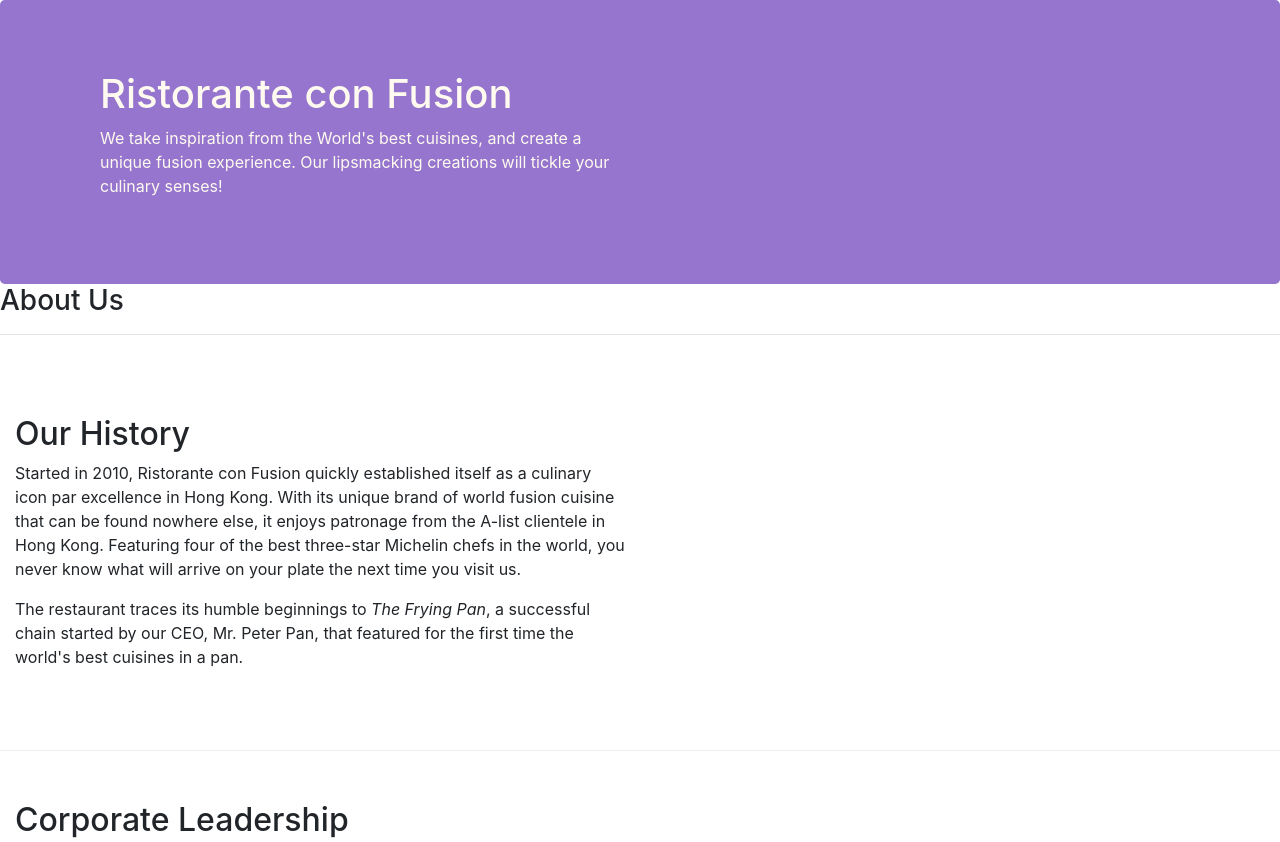
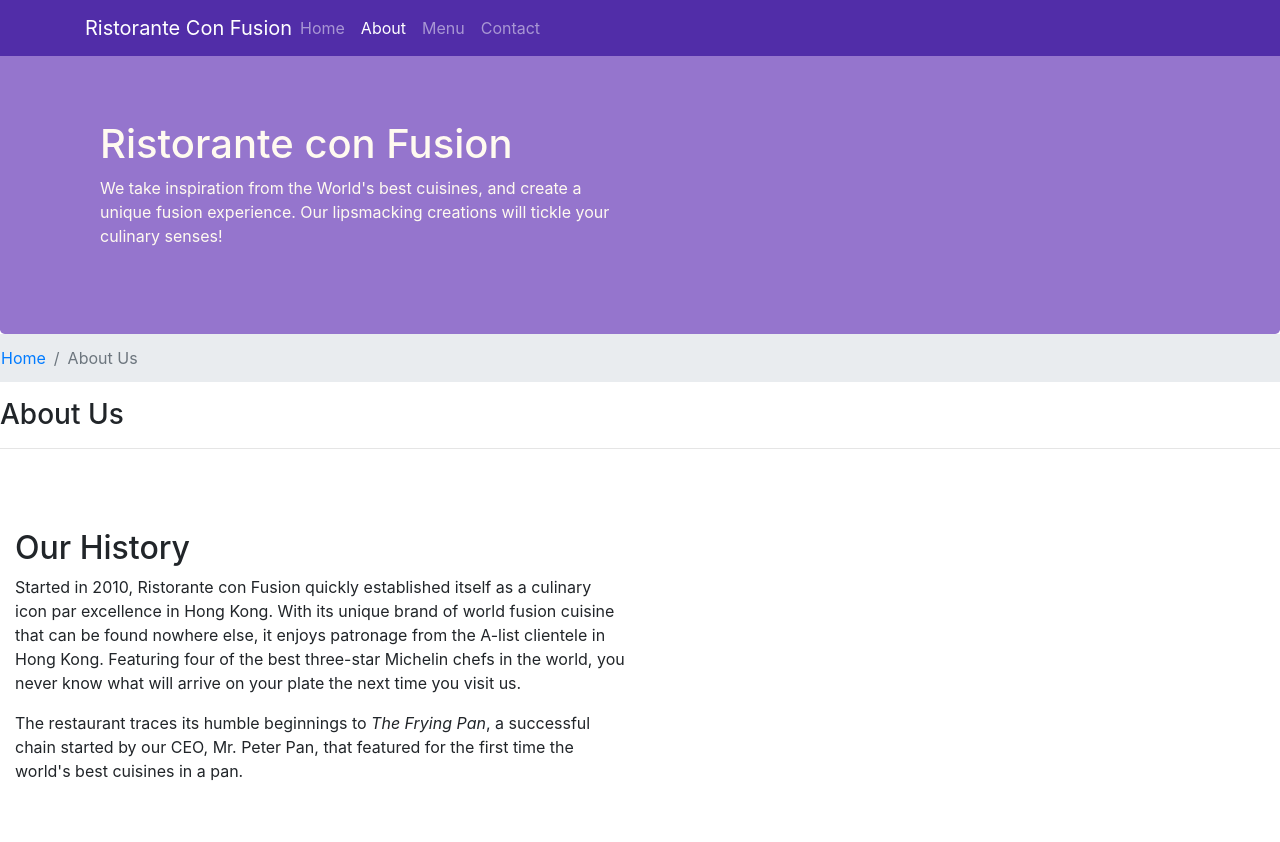
Before and after one commit to shivang1505/Coursera, a website: page aboutus.html in a window 1280 px wide. Shown: the top 842 px of the page. Drawn offline with nearby package versions, Linux system fonts and the light colour scheme.

Commit message:
Navbar and Breadcrumbs

```diff
--- a/aboutus.html
+++ b/aboutus.html
@@ -16,6 +16,26 @@
 </head>
 
 <body>
+    <nav class="navbar navbar-dark navbar-expand-sm fixed-top">
+        <div class="container">
+            <button class="navbar-toggler" type="button" data-toggle="collapse" data-target="#Navbar">
+                <span class="navbar-toggler-icon"></span>
+            </button>
+            <a class="navbar-brand mr-auto" href="index.html">Ristorante Con Fusion</a>
+            <div class="collapse navbar-collapse" id="Navbar">
+                <ul class="navbar-nav mr-auto">
+                    <li class="nav-item"><a class="nav-link" href="index.html">Home</a></li>
+                    <li class="nav-item active"><a class="nav-link" href="#">About</a></li>
+                    <li class="nav-item"><a class="nav-link" href="#">Menu</a></li>
+                    <li class="nav-item"><a class="nav-link" href="#">Contact</a></li>
+
+                </ul>
+
+            </div>
+
+        </div>
+
+    </nav>
 
     <header class="jumbotron">
         <div class="container">
@@ -32,6 +52,11 @@
 
     <div class="conatiner">
         <div class="row">
+            <ol class=" col-12 breadcrumb">
+                <li class="breadcrumb-item"><a href="index.html">Home</a></li>
+                <li class="breadcrumb-item active">About Us</li>
+
+            </ol>
             <div class="col-12">
                <h3>About Us</h3>
                <hr>
@@ -71,7 +96,7 @@
                 <div class="col-4 offset-1 col-sm-2">
                     <h5>Links</h5>
                     <ul class="list-unstyled">
-                        <li><a href="#">Home</a></li>
+                        <li><a href="index.html">Home</a></li>
                         <li><a href="#">About</a></li>
                         <li><a href="#">Menu</a></li>
                         <li><a href="#">Contact</a></li>
--- a/css/styles.css
+++ b/css/styles.css
@@ -26,3 +26,11 @@
     margin: 0px;
     color: #0f0f0f;
 }
+
+body {
+    padding: 50px 0px 0px 0px;
+    z-index: 0;
+}
+.navbar-dark {
+    background-color: #512DA8;
+}
```
Also changed, not shown: index.html (+31 -5 lines).
